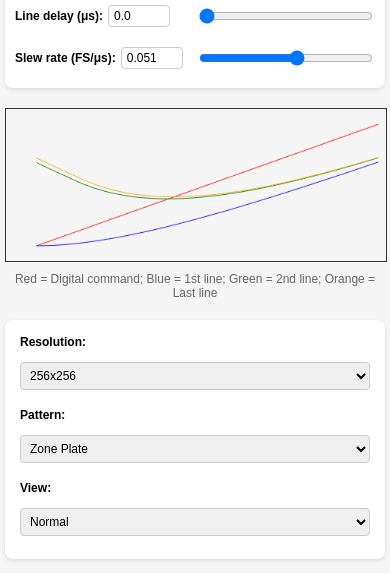
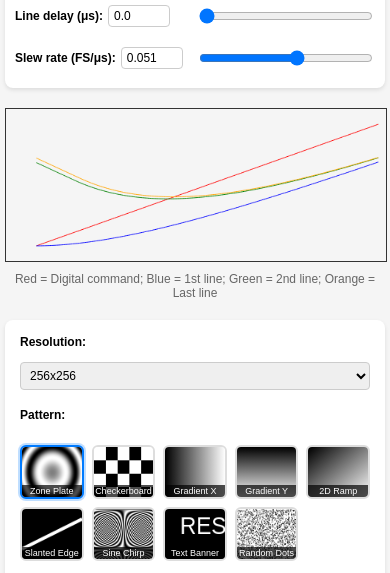
Before and after one commit to nanographs/scan-visualizer, a plain HTML site: page index.html in a window 390 px wide. Shown: the part 677-1250 px from the top of the page. Drawn offline with Linux system fonts and the light colour scheme.

Commit message:
feat: Add visual pattern gallery to replace dropdown
- Replace pattern dropdown with visual thumbnail gallery
- Add responsive grid layout (80px desktop, 60px mobile)
- Implement click-to-select functionality with visual feedback
- Add hover effects and selection highlighting
- Maintain all existing functionality (simulation, timing, view modes)
- Improve user experience with immediate visual pattern preview
- Mobile-optimized with smaller thumbnails and touch-friendly targets

Pattern gallery features:
- 9 pattern thumbnails with labels
- Hover scaling and blue border effects
- Selected state with blue border and shadow
- Responsive grid that adapts to screen size
- Dynamic thumbnail generation using existing drawPattern() function

```diff
--- a/index.html
+++ b/index.html
@@ -139,6 +139,55 @@
       min-width: 120px;
     }
 
+    /* Pattern Gallery Styles */
+    .pattern-gallery {
+      display: grid;
+      grid-template-columns: repeat(auto-fit, minmax(80px, 1fr));
+      gap: 10px;
+      margin: 10px 0;
+      max-width: 100%;
+    }
+
+    .pattern-thumbnail {
+      position: relative;
+      cursor: pointer;
+      border: 2px solid #ddd;
+      border-radius: 6px;
+      overflow: hidden;
+      transition: all 0.2s ease;
+      background: white;
+    }
+
+    .pattern-thumbnail:hover {
+      border-color: #007bff;
+      transform: scale(1.05);
+    }
+
+    .pattern-thumbnail.selected {
+      border-color: #007bff;
+      box-shadow: 0 0 0 2px rgba(0, 123, 255, 0.25);
+    }
+
+    .pattern-thumbnail canvas {
+      width: 100%;
+      height: 60px;
+      display: block;
+      border: none;
+    }
+
+    .pattern-label {
+      position: absolute;
+      bottom: 0;
+      left: 0;
+      right: 0;
+      background: rgba(0, 0, 0, 0.7);
+      color: white;
+      font-size: 10px;
+      text-align: center;
+      padding: 2px;
+      font-weight: 500;
+    }
+
     .plot-container {
       margin: 20px 0;
       text-align: center;
@@ -264,6 +313,20 @@
         font-size: 12px;
         padding: 5px;
       }
+
+      .pattern-gallery {
+        grid-template-columns: repeat(auto-fit, minmax(60px, 1fr));
+        gap: 8px;
+      }
+
+      .pattern-thumbnail canvas {
+        height: 50px;
+      }
+
+      .pattern-label {
+        font-size: 9px;
+        padding: 1px;
+      }
     }
   </style>
 </head>
@@ -343,17 +406,9 @@
       </div>
       <div class="control-row">
         <label>Pattern:</label>
-        <select id="pattern">
-          <option value="zone" selected>Zone Plate</option>
-          <option value="checker">Checkerboard</option>
-          <option value="gradx">Gradient X</option>
-          <option value="grady">Gradient Y</option>
-          <option value="ramp2d">2D Ramp</option>
-          <option value="slant">Slanted Edge</option>
-          <option value="chirp">Sine Chirp</option>
-          <option value="text">Text Banner</option>
-          <option value="dots">Random Dots</option>
-        </select>
+        <div class="pattern-gallery" id="patternGallery">
+          <!-- Pattern thumbnails will be generated here -->
+        </div>
       </div>
       <div class="control-row">
         <label>View:</label>
@@ -375,6 +430,21 @@
   </div>
 
 <script>
+// Pattern definitions
+const patterns = [
+  { id: 'zone', name: 'Zone Plate' },
+  { id: 'checker', name: 'Checkerboard' },
+  { id: 'gradx', name: 'Gradient X' },
+  { id: 'grady', name: 'Gradient Y' },
+  { id: 'ramp2d', name: '2D Ramp' },
+  { id: 'slant', name: 'Slanted Edge' },
+  { id: 'chirp', name: 'Sine Chirp' },
+  { id: 'text', name: 'Text Banner' },
+  { id: 'dots', name: 'Random Dots' }
+];
+
+let selectedPattern = 'zone';
+
 function drawPattern(ctx, type, w, h) {
   ctx.clearRect(0,0,w,h);
   if(type==="checker"){
@@ -677,7 +747,7 @@ function runSimulation() {
   const delay=+document.getElementById("delay-display").value * 1000; // Convert μs to ns
   const bw=+document.getElementById("bw-display").value;
   const slewRate=+document.getElementById("slewRate-display").value;
-  const pat=document.getElementById("pattern").value;
+  const pat=selectedPattern;
   const resolution=+document.getElementById("resolution").value;
 
   const idealCanvas=document.getElementById("ideal");
@@ -764,6 +834,60 @@ function updateSliderFromInput(sliderId, inputId, isSlewRate = false) {
   }
 }
 
+// Pattern Gallery Functions
+function createPatternThumbnail(pattern) {
+  const thumbnail = document.createElement('div');
+  thumbnail.className = 'pattern-thumbnail';
+  thumbnail.dataset.pattern = pattern.id;
+
+  const canvas = document.createElement('canvas');
+  canvas.width = 80;
+  canvas.height = 60;
+
+  const ctx = canvas.getContext('2d');
+  drawPattern(ctx, pattern.id, 80, 60);
+
+  const label = document.createElement('div');
+  label.className = 'pattern-label';
+  label.textContent = pattern.name;
+
+  thumbnail.appendChild(canvas);
+  thumbnail.appendChild(label);
+
+  thumbnail.addEventListener('click', () => {
+    selectPattern(pattern.id);
+  });
+
+  return thumbnail;
+}
+
+function selectPattern(patternId) {
+  selectedPattern = patternId;
+
+  // Update visual selection
+  document.querySelectorAll('.pattern-thumbnail').forEach(thumb => {
+    thumb.classList.remove('selected');
+  });
+
+  document.querySelector(`[data-pattern="${patternId}"]`).classList.add('selected');
+
+  // Run simulation with new pattern
+  runSimulation();
+}
+
+function initializePatternGallery() {
+  const gallery = document.getElementById('patternGallery');
+  gallery.innerHTML = '';
+
+  patterns.forEach(pattern => {
+    const thumbnail = createPatternThumbnail(pattern);
+    gallery.appendChild(thumbnail);
+  });
+
+  // Select default pattern
+  selectPattern('zone');
+}
+
 // Auto-simulation on any parameter change
 document.getElementById("dwell").oninput = function() {
   updateDisplayValues();
@@ -800,11 +924,11 @@ document.getElementById("slewRate-display").oninput = function() {
   runSimulation();
 };
 
-document.getElementById("pattern").onchange = runSimulation;
 document.getElementById("resolution").onchange = runSimulation;
 document.getElementById("viewMode").onchange = runSimulation;
 
-// Initialize display values and run simulation
+// Initialize pattern gallery and run simulation
+initializePatternGallery();
 updateDisplayValues();
 runSimulation(); // Initial run with default values
 
@@ -842,7 +966,6 @@ function runSliderTests() {
   return bwCorrect && slewCorrect;
 }
 
-
 // Uncomment the line below to run tests automatically
 // runSliderTests();
 </script>
```
